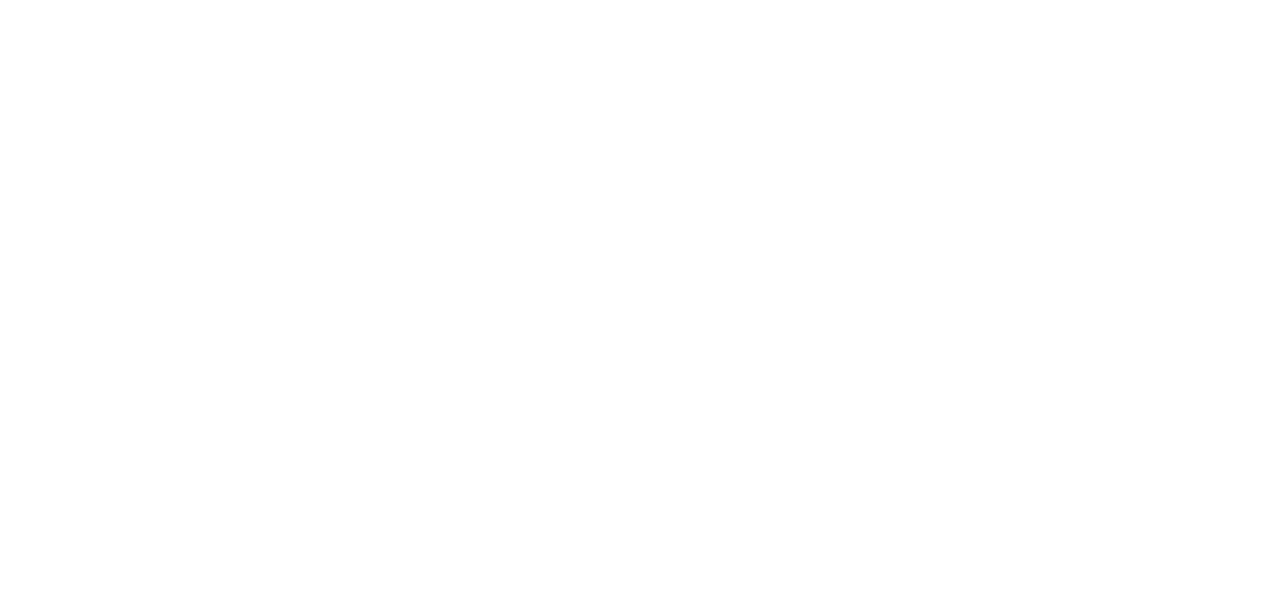
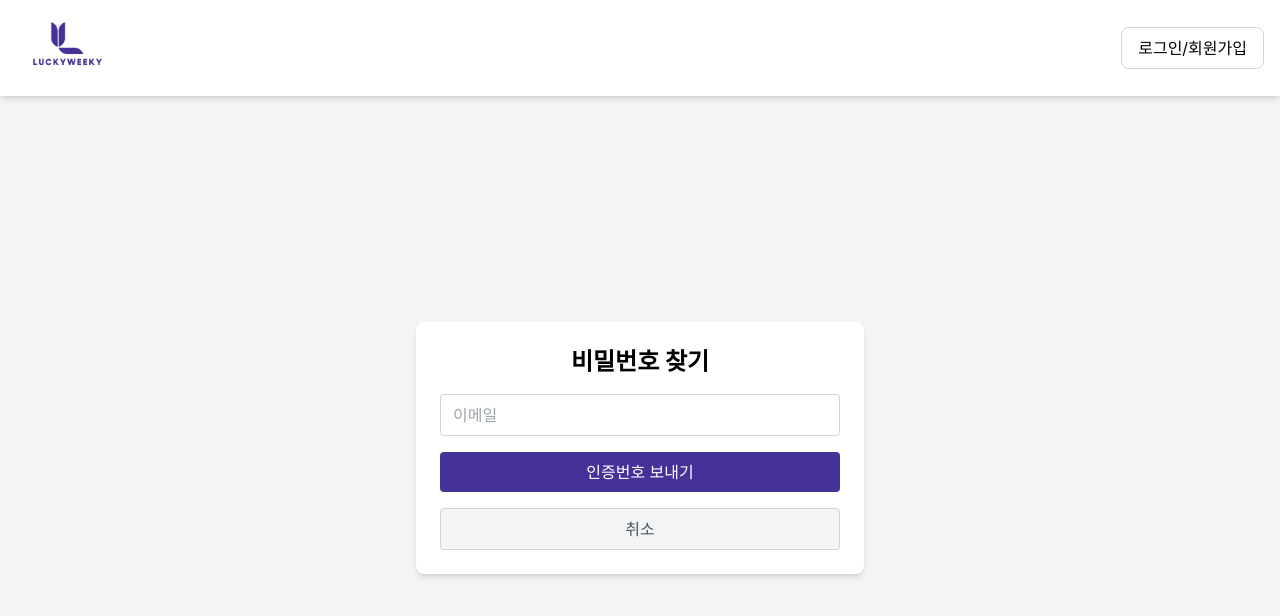
Before and after one commit to jja6312/LuckyWeeky_FE, a React (Create React App) app: page /forgot-password in a window 1280 px wide. Before the commit this address had no page. Shown: the top 616 px of the page. Built offline with nearby package versions, Linux system fonts and the light colour scheme.

Commit message:
feat:비밀번호찾기페이지

```diff
--- a/src/App.js
+++ b/src/App.js
@@ -3,7 +3,7 @@
 import Main from "./pages/main/Main";
 import Login from "./pages/login/Login";
 import Signup from "./pages/signup/Signup";
-// import ForgotPassword from "./pages/forgot-password/ForgotPassword"; // 비밀번호 찾기 페이지
+import PasswordReset from "./pages/password-reset/PasswordReset"; // 비밀번호 찾기 페이지
 
 function App() {
   return (
@@ -13,7 +13,7 @@
           <Route path="/" element={<Login />} />
           <Route path="/login" element={<Login />} />
           <Route path="/signup" element={<Signup />} />
-          {/* <Route path="/forgot-password" element={<ForgotPassword />} /> */}
+          <Route path="/forgot-password" element={<PasswordReset />} />
           <Route path="/main" element={<Main />} />
         </Routes>
       </div>
--- /dev/null
+++ b/src/components/Header.js
@@ -0,0 +1,26 @@
+import React from "react";
+import { useNavigate } from "react-router-dom";
+import Logo from "../assets/logo/logo.png";
+
+const Header = () => {
+  const navigate = useNavigate();
+
+  return (
+    <div className="flex justify-between items-center py-2 px-4 bg-white shadow-md sticky top-0 z-10">
+      <img
+        src={Logo}
+        alt="logo"
+        className="h-12 md:h-20 cursor-pointer"
+        onClick={() => navigate("/")}
+      />
+      <button
+        onClick={() => navigate("/login")}
+        className="px-4 py-2 text-[16px]  border border-gray-300 rounded-lg hover:bg-gray-100 transition-colors duration-200"
+      >
+        로그인/회원가입
+      </button>
+    </div>
+  );
+};
+
+export default Header;
--- /dev/null
+++ b/src/pages/password-reset/PasswordReset.js
@@ -0,0 +1,248 @@
+import React, { useState, useEffect } from "react";
+import { useNavigate } from "react-router-dom";
+import Header from "../../components/Header";
+
+const PasswordReset = () => {
+  const navigate = useNavigate();
+  const [email, setEmail] = useState("");
+  const [verificationCode, setVerificationCode] = useState("");
+  const [inputVerificationCode, setInputVerificationCode] = useState("");
+  const [newPassword, setNewPassword] = useState("");
+  const [confirmPassword, setConfirmPassword] = useState("");
+  const [error, setError] = useState("");
+  const [successMessage, setSuccessMessage] = useState("");
+  const [step, setStep] = useState(1);
+  const [timer, setTimer] = useState(120);
+  const [isCodeVerified, setIsCodeVerified] = useState(false);
+
+  useEffect(() => {
+    let countdown;
+    if (step === 2 && timer > 0) {
+      countdown = setInterval(() => {
+        setTimer((prevTimer) => prevTimer - 1);
+      }, 1000);
+    }
+    if (timer === 0) {
+      clearInterval(countdown);
+    }
+    return () => clearInterval(countdown);
+  }, [timer, step]);
+
+  // 이메일 변경 핸들러
+  const handleEmailChange = (e) => {
+    setEmail(e.target.value);
+    setError("");
+  };
+
+  // 인증번호 입력 핸들러
+  const handleInputVerificationCodeChange = (e) => {
+    setInputVerificationCode(e.target.value);
+    setError("");
+  };
+
+  // 새 비밀번호 변경 핸들러
+  const handleNewPasswordChange = (e) => {
+    setNewPassword(e.target.value);
+    setError("");
+  };
+
+  // 비밀번호 확인 변경 핸들러
+  const handleConfirmPasswordChange = (e) => {
+    setConfirmPassword(e.target.value);
+    setError("");
+  };
+
+  // 인증번호 요청 핸들러
+  const handleVerificationRequest = (e) => {
+    e.preventDefault();
+
+    if (!email.trim()) {
+      setError("이메일을 입력해주세요.");
+      return;
+    }
+
+    const emailRegex = /\S+@\S+\.\S+/;
+    if (!emailRegex.test(email)) {
+      setError("유효한 이메일 형식이 아닙니다.");
+      return;
+    }
+
+    // 인증번호 발송 요청 처리 로직
+    // 예시: 서버에서 랜덤한 인증번호 발송 후 상태 업데이트
+    const generatedCode = "123456"; // 예시로 설정한 인증번호
+    setVerificationCode(generatedCode);
+    setStep(2);
+    setTimer(120);
+    setSuccessMessage("인증번호가 이메일로 전송되었습니다.");
+  };
+
+  // 인증번호 확인 핸들러
+  const handleVerifyCode = () => {
+    if (inputVerificationCode === verificationCode) {
+      setIsCodeVerified(true);
+      setError("");
+      setSuccessMessage("인증번호가 확인되었습니다.");
+    } else {
+      setError("인증번호가 일치하지 않습니다.");
+    }
+  };
+
+  // 비밀번호 재설정 요청 핸들러
+  const handlePasswordReset = (e) => {
+    e.preventDefault();
+
+    if (!isCodeVerified) {
+      setError("인증번호를 먼저 확인해주세요.");
+      return;
+    }
+
+    if (!newPassword.trim() || !confirmPassword.trim()) {
+      setError("새 비밀번호와 비밀번호 확인을 입력해주세요.");
+      return;
+    }
+
+    if (newPassword !== confirmPassword) {
+      setError("비밀번호가 일치하지 않습니다.");
+      return;
+    }
+
+    const passwordRegex = /^(?=.*[A-Za-z])(?=.*\d)[A-Za-z\d]{8,}$/;
+    if (!passwordRegex.test(newPassword)) {
+      setError("비밀번호는 최소 8자, 문자와 숫자를 포함해야 합니다.");
+      return;
+    }
+
+    // 비밀번호 재설정 요청 처리 로직
+    setSuccessMessage("비밀번호가 성공적으로 변경되었습니다.");
+    setStep(3);
+  };
+
+  return (
+    <div className="min-h-screen bg-gray-100 flex flex-col">
+      {/* 헤더 섹션 */}
+      <Header />
+      {/* 비밀번호 재설정 섹션 */}
+      <div className="flex items-center justify-center flex-grow px-4 py-8">
+        <div className="w-full max-w-md p-6 bg-white rounded-lg shadow-md">
+          <h2 className="text-2xl font-bold text-center mb-4">비밀번호 찾기</h2>
+
+          {successMessage && step === 3 ? (
+            <p className="text-green-500 text-center mb-4">{successMessage}</p>
+          ) : (
+            <>
+              {step === 1 ? (
+                <form onSubmit={handleVerificationRequest} noValidate>
+                  <div className="mb-4">
+                    <input
+                      type="email"
+                      name="email"
+                      placeholder="이메일"
+                      value={email}
+                      onChange={handleEmailChange}
+                      className={`w-full px-3 py-2 border rounded focus:outline-none focus:border-indigo-500 ${
+                        error ? "border-red-500" : "border-gray-300"
+                      }`}
+                    />
+                    {error && (
+                      <p className="mt-1 text-sm text-red-500 text-left">
+                        {error}
+                      </p>
+                    )}
+                  </div>
+                  <button
+                    type="submit"
+                    className="w-full py-2 text-white rounded bg-[#463198] hover:bg-[#2f216b] transition-colors duration-150"
+                  >
+                    인증번호 보내기
+                  </button>
+                </form>
+              ) : (
+                <form onSubmit={handlePasswordReset} noValidate>
+                  <div className="mb-4">
+                    {/* 이메일 입력 필드 (비활성화된 상태로 표시) */}
+                    <input
+                      type="email"
+                      name="email"
+                      value={email}
+                      disabled
+                      className="w-full px-3 py-2 border rounded bg-gray-200 text-gray-600"
+                    />
+                  </div>
+                  <div className="mb-2 flex items-center space-x-2">
+                    <input
+                      type="text"
+                      name="verificationCode"
+                      placeholder="인증번호"
+                      value={inputVerificationCode}
+                      onChange={handleInputVerificationCodeChange}
+                      className={`flex-grow px-3 py-2 border rounded focus:outline-none focus:border-indigo-500 ${
+                        error && !isCodeVerified
+                          ? "border-red-500"
+                          : "border-gray-300"
+                      }`}
+                    />
+                    <button
+                      type="button"
+                      onClick={handleVerifyCode}
+                      className="px-4 py-2 text-white rounded bg-[#463198] hover:bg-[#2f216b] transition-colors duration-150"
+                    >
+                      확인
+                    </button>
+                  </div>
+                  {timer > 0 && (
+                    <p className="text-sm text-red-500 text-right mb-4">
+                      인증 유효 시간 : {Math.floor(timer / 60)}분 {timer % 60}초
+                    </p>
+                  )}
+                  <div className="mb-4">
+                    <input
+                      type="password"
+                      name="newPassword"
+                      placeholder="새 비밀번호"
+                      value={newPassword}
+                      onChange={handleNewPasswordChange}
+                      className={`w-full px-3 py-2 border rounded focus:outline-none focus:border-indigo-500 ${
+                        error ? "border-red-500" : "border-gray-300"
+                      }`}
+                    />
+                  </div>
+                  <div className="mb-4">
+                    <input
+                      type="password"
+                      name="confirmPassword"
+                      placeholder="비밀번호 확인"
+                      value={confirmPassword}
+                      onChange={handleConfirmPasswordChange}
+                      className={`w-full px-3 py-2 border rounded focus:outline-none focus:border-indigo-500 ${
+                        error ? "border-red-500" : "border-gray-300"
+                      }`}
+                    />
+                    {error && (
+                      <p className="mt-1 text-sm text-red-500 text-left">
+                        {error}
+                      </p>
+                    )}
+                  </div>
+                  <button
+                    type="submit"
+                    className="w-full py-2 text-white rounded bg-[#463198] hover:bg-[#2f216b] transition-colors duration-150"
+                  >
+                    비밀번호 재설정
+                  </button>
+                </form>
+              )}
+            </>
+          )}
+          <button
+            onClick={() => navigate("/login")}
+            className="w-full py-2 mt-4 text-gray-600 bg-gray-100 border border-gray-300 rounded hover:bg-gray-200 transition-colors duration-200"
+          >
+            취소
+          </button>
+        </div>
+      </div>
+    </div>
+  );
+};
+
+export default PasswordReset;
```
